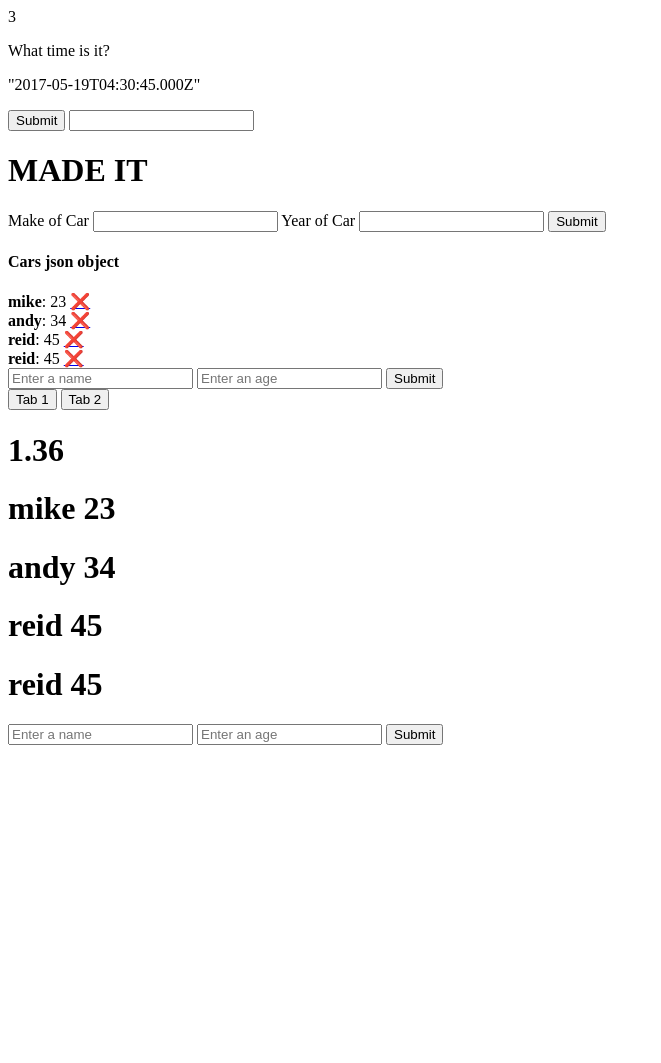
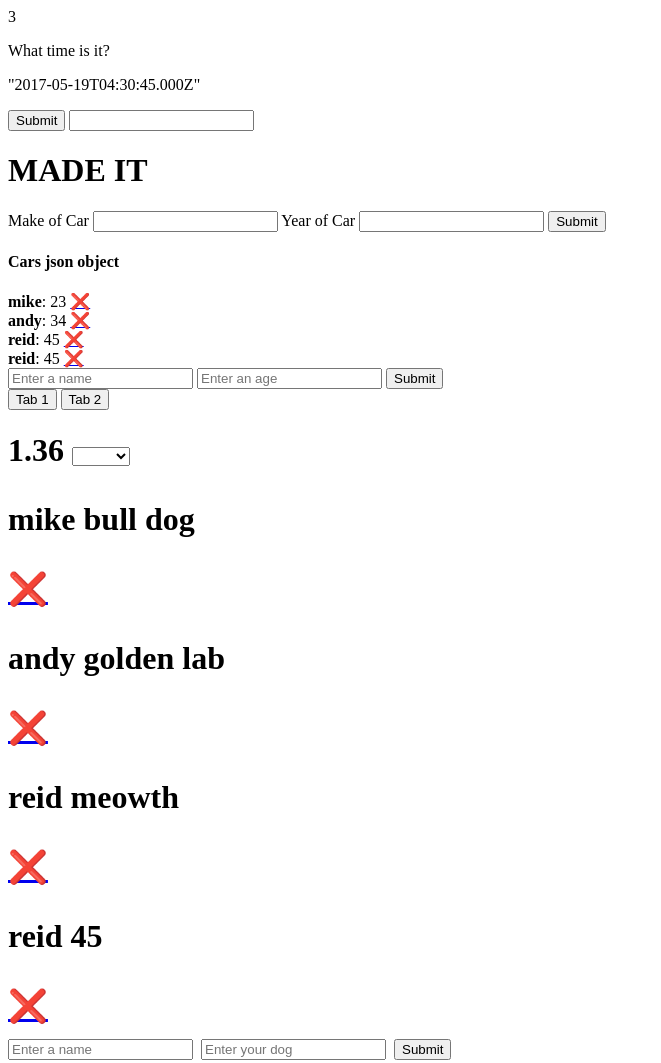
Before and after one commit to DjjimmyHD/angular-all-the-things, a plain HTML site: page index.html in a window 1280 px wide. Shown: the whole page, without its empty margins (0-661 px from the left). Before the commit the page ends 800 px from the top, so only its background shows below. Drawn offline with nearby package versions, Linux system fonts and the light colour scheme.

Commit message:
still messing with filters

```diff
--- a/filters/Filters.js
+++ b/filters/Filters.js
@@ -7,15 +7,19 @@ function Filters() {
 
   vm.$onInit = function () {
     vm.users = [
-      {name:"mike", age:23},
-      {name:"andy", age:34},
-      {name:"reid", age:45},
-      {name:"reid", age:45},
+      {name:"mike", dog:"bull dog"},
+      {name:"andy", dog:"golden lab"},
+      {name:"reid", dog:"meowth"},
+      {name:"reid", dog:45},
     ]
   }
   vm.addUser = function () {
     vm.users.push(vm.user)
     delete vm.user
   }
+ vm.deleteUser = function (e, user) {
+   e.preventDefault()
+   vm.users.splice(vm.users.indexOf(user, 1))
 
+ }
 }
--- a/filters/filters.template.html
+++ b/filters/filters.template.html
@@ -1,11 +1,17 @@
-<h1>{{$ctrl.myNumber | number:2}}</h1>
-<div ng-repeat="user in $ctrl.users | orderBy:'age'">
+<h1>{{$ctrl.myNumber | number:2}}</hp>
+<select ng-model="$ctrl.propertyToOrderBy">
+  <option value="name">Name</option>
+  <option value="dog">Dog</option>
+</select>
+
+<div ng-repeat="user in $ctrl.users | orderBy:$ctrl.propertyToOrderBy">
 
 
-<h1>{{user.name}} {{user.age}}</h1>
+<p>{{user.name}} {{user.dog}}</p>
+  <a href="#" ng-click="$ctrl.deleteUser($event, cheese)">❌</a>
 </div>
 <form ng-submit="$ctrl.addUser()">
   <input ng-model="$ctrl.user.name" placeholder="Enter a name" />
-  <input ng-model="$ctrl.user.age" placeholder="Enter an age" />
+  <input ng-model="$ctrl.user.dog" placeholder="Enter your dog" />
   <input type="submit">
 </form>
```
